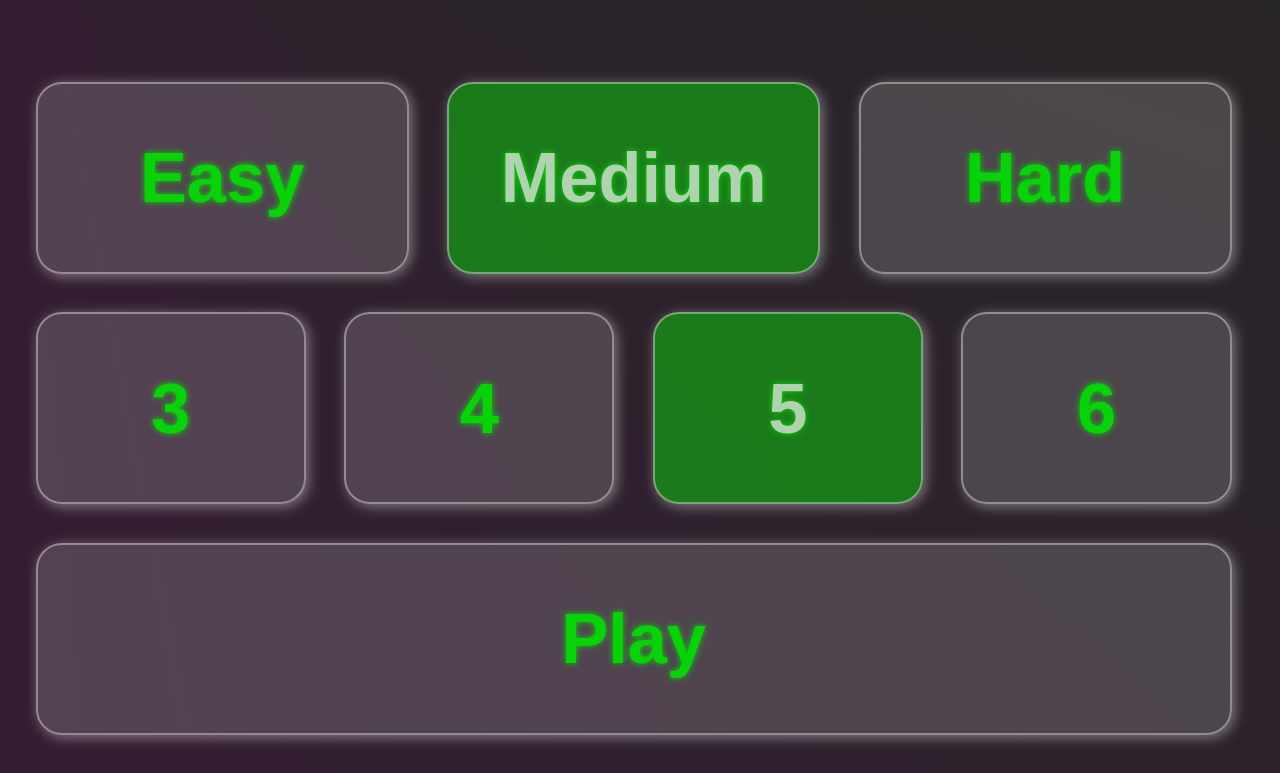
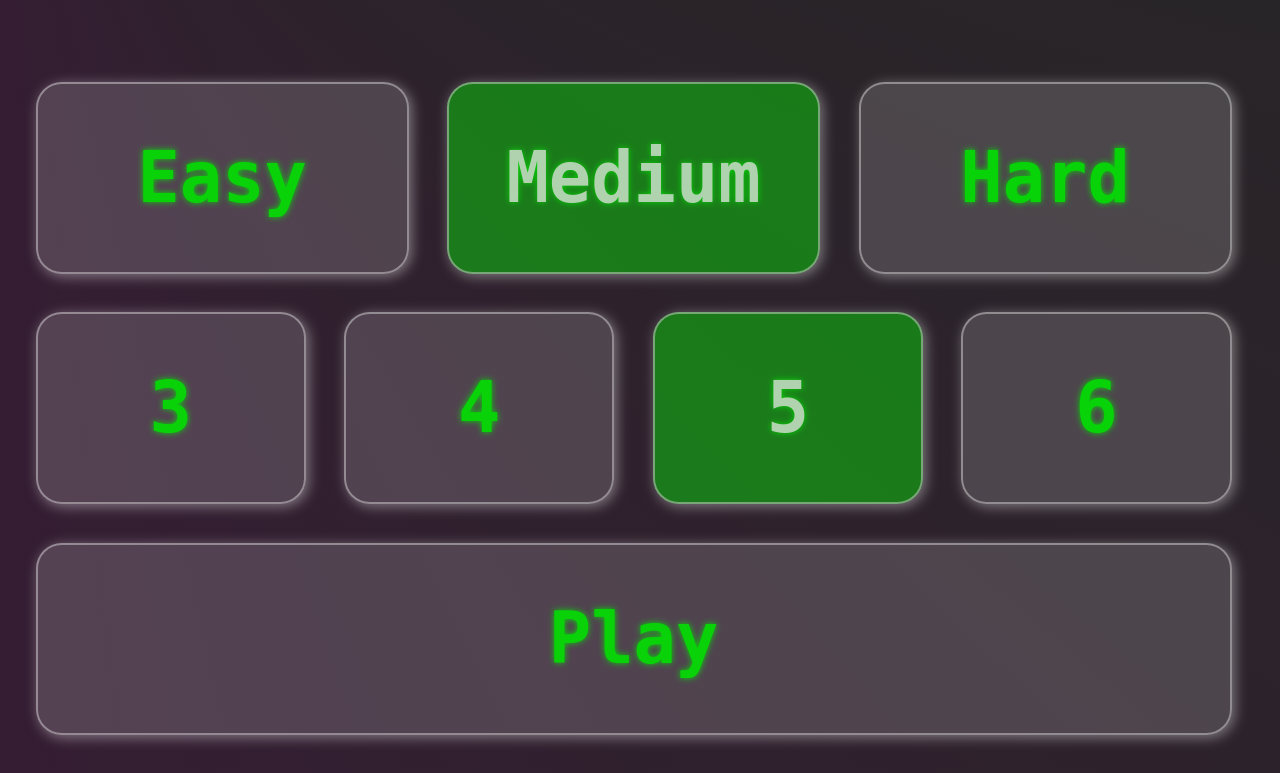
Before and after one commit to dafritzson/digits, a Flask app: page / in a window 1280 px wide. Shown: the part 274-1047 px from the top of the page. Run offline with Flask 3, Linux system fonts and the light colour scheme; parts of the project's set-up code (start-up, migrations or seed data) failed here and were passed over.

Commit message:
Font update

```diff
--- a/digits_app/static/style.css
+++ b/digits_app/static/style.css
@@ -62,6 +62,7 @@ h2, h3, h4, h5, h6 {
   border-radius: 1vw;
   color: #0f0;
   font-size: 6vw;
+  font-family: 'VT323', monospace;
   text-align: center;
   padding: 10px;
   margin-right: 1.5vw;
@@ -83,6 +84,7 @@ input[type=number]::-webkit-inner-spin-button {
   box-shadow: 0.2vw 0.2vw 1vw rgba(255, 255, 255, 0.5);
   color: #0f0;
   font-weight: bold;
+  font-family: 'VT323', monospace;
   padding: 10px;
   opacity: 0.8;
   margin-right: 3vw;
```
